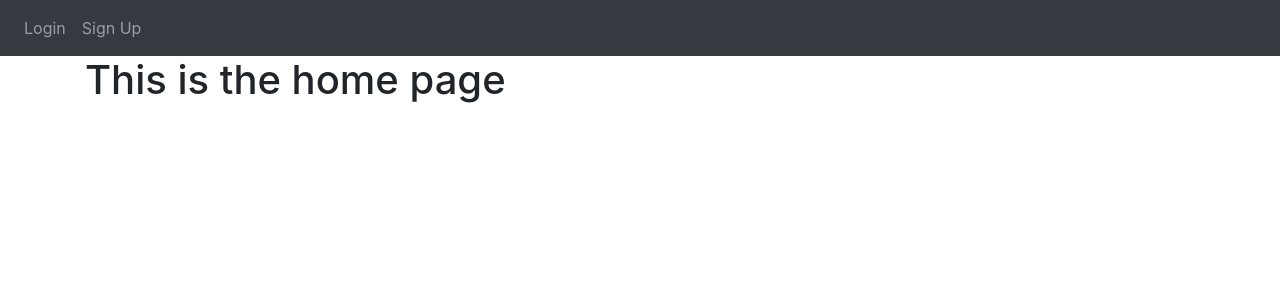
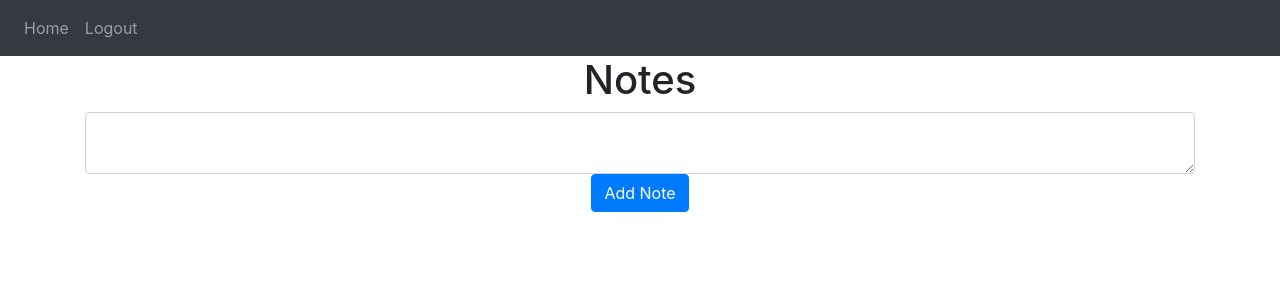
Before and after one commit to alishavirani0317/2024, a Flask app: template restaurant-diary/website/templates/home.html in a window 1280 px wide. Shown: the top 300 px of the page. Run offline with Flask 3, Linux system fonts and the light colour scheme; the template is opened without the code that fills it: values that come from a table or form of the project are taken from there, others are empty; some libraries are stand-ins or nearby versions.

Commit message:
started adding user notes, everything works

```diff
--- a/restaurant-diary/website/templates/home.html
+++ b/restaurant-diary/website/templates/home.html
@@ -1,4 +1,18 @@
 {% extends "base.html" %}  {% block title %} Home {% endblock %}
 {% block content %}
-<h1> This is the home page</h1>
+<!--generate / show all notes-->
+<h1 align="center">Notes</h1>
+<ul class="list-group list-group-flush" id="notes">
+    {% for note in user.notes %}
+    <li class="list-group-item">{{ note.data }}</li>
+    {% endfor %}
+</ul>
+
+<!-- add form to allow user to add notes and display all the notes -->
+<form method="POST">
+    <textarea name="note" id="note" class="form-control"></textarea>
+    <div align="center">
+        <button type="submit" class="btn btn-primary"> Add Note</button>
+    </div>
+</form>
 {% endblock %}
```
Also changed, not shown: restaurant-diary/instance/database.db.
